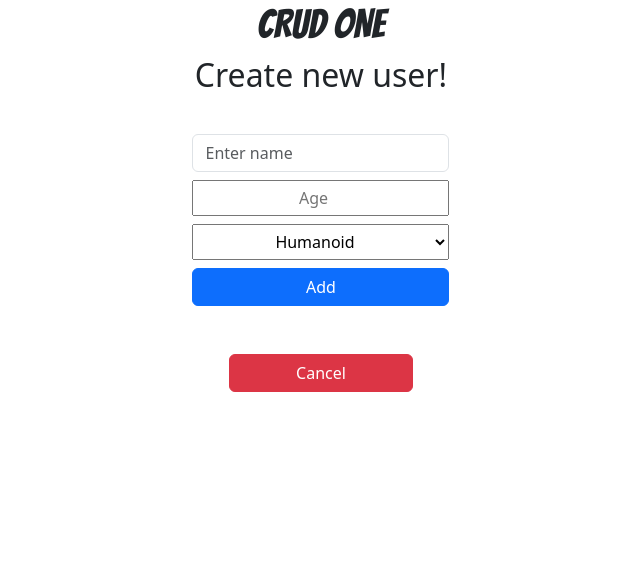
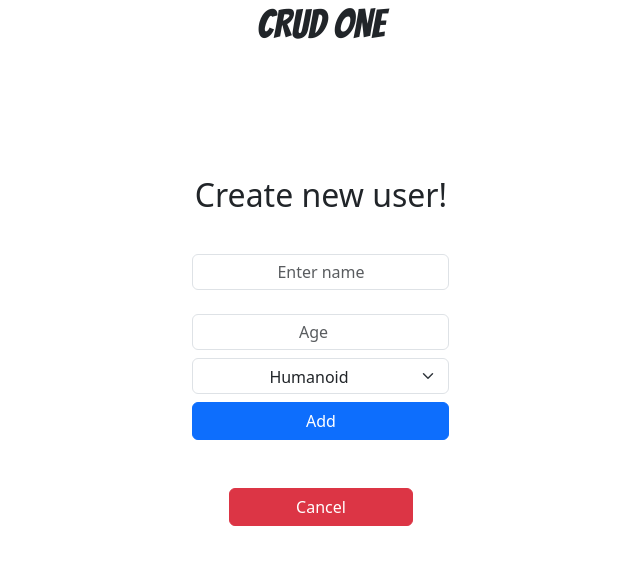
Before and after one commit to swhipz/butikk, a React (Create React App) app in the folder crud_one/crud_one/: page /create in a window 1280 px wide. Shown: the top 564 px of the page, without its empty margins (319-959 px from the left). Built offline with nearby package versions, Linux system fonts and the light colour scheme.

Commit message:
create-page done. bootstrap Form learned iguess

```diff
--- a/crud_one/crud_one/src/App.css
+++ b/crud_one/crud_one/src/App.css
@@ -21,6 +21,7 @@ h1{
   }
 }
 .content-display{
+  padding-top: 15vh;
   width: 48vw;
 
 }
--- a/crud_one/crud_one/src/components/Create.js
+++ b/crud_one/crud_one/src/components/Create.js
@@ -13,36 +13,44 @@ const Create = () => {
 
   const [name, setName] = useState("");
   const [age, setAge] = useState("");
+  const [type, setType] = useState("Humanoid");
 
   const history = useNavigate();
 
   const handleClickSubmitEvent = (e) => { //e stands for event, which we will call in the onClick
     console.log('add click detected')
 
-
     e.preventDefault(); //prevents reloading as a default
-
-
 
     const ids = uuid(); //idk what this does, tutorial says it makes a unique id
     let uni = ids.slice(0,8); //slices (copies) the indexed numbers
 
+
+    //find id of last item in array
+    // this is wrong const lastItem = [].length - 1;
+    let lastItemId = array.length;
+
+    const nextId = lastItemId + 1;
     // now we need to get the value that is inside usestate and push that to the JS object
 
     let a = name,
-        b = age;
+        b = age,
+        c = type;
 
     //make sure /check if usestate is empty
 
-    if (name === "" || age === ""){
+    if (name === "" || age === "" || type === ""){
       return ("Invalid input, or empty");
     }
     //this pushes the new shit to the array
-    array.push({ id: uni, Name: a, Age: b});
+    array.push({ id: nextId, Name: a, Age: b, Type: c});
     console.log("push complete");
+
+
 
     //return back to homepage after successful push
     history("/..");
+
   }
 
 
@@ -53,26 +61,44 @@ const Create = () => {
             <h2>Create new user!</h2>
         <div className="crud-input-wrapper" style={{width:"100%", height:"100%", padding:"1rem", display:"flex", gap:".5rem", alignItems:"center", justifyContent:"center"}}>
         <Form className="d-grid gap-2" style={{width:"100%", height:"100%", padding:"1rem", display:"flex", gap:".5rem", alignItems:"center", justifyContent:"center"}}>
-          <Form.Group>
+          <Form.Group className="mb-3">
             <FormControl onChange={(e)=> {
               setName(e.target.value)
             }}
             type="text"
             placeholder="Enter name"
             required
+            style={{ height: "2.25rem", textAlign:"center"}}
             />
           </Form.Group>
-        <input type="number" name="ageInput" id="ageInput" placeholder='Age' style={{textAlign:"center",  height: "2.25rem"}} />
-        <select name="typeInput" id="typeInput" placeholder="Type" style={{ height: "2.25rem", textAlign:"center"}}>
-          <option value="Humanoid">Humanoid</option>
-          <option value="Kanine">Kanine</option>
-          <option value="other">Other</option>
+          <Form.Group>
+            <Form.Control
+            onChange={(e)=>{
+              setAge(e.target.value)
+            }}
+            style={{ height: "2.25rem", textAlign:"center"}}
+             type="number"
+             required
+             placeholder="Age"
+             min={0}
+            />
+          </Form.Group>
+          <Form.Group>
+          <select className="form-select"
+            onChange={(e)=> {
+              setType(e.target.value)
+            }}
+          name="typeInput" id="typeInput" placeholder="Type" style={{ height: "2.25rem", textAlign:"center"}}>
+            <option value="Humanoid">Humanoid</option>
+            <option value="Kanine">Kanine</option>
+            <option value="other">Other</option>
         </select>
+          </Form.Group>
         <Button id="add-Button" onClick={(e)=>{handleClickSubmitEvent(e)}} variant="primary" style={{position:"relative"}}>Add</Button>
        </Form>
         </div>
       </div>
-        <Link to="/.."><Button variant="danger" style={{margin: "1rem", width:"30%"}}>Cancel </Button></Link>
+        <Link to="/.."><Button variant="danger" style={{margin: "1rem", width:"30%"}}>Cancel</Button></Link>
 
 
 </>
--- a/crud_one/crud_one/src/components/Home.js
+++ b/crud_one/crud_one/src/components/Home.js
@@ -17,7 +17,9 @@ const Home = () => {
         localStorage.setItem("Name", name);
         localStorage.setItem("Age", age);
         localStorage.setItem("Type", type);
+
     }
+
     const deleteID = (id) => {
         let i = array.map(function(e){return e.id}).indexOf(id);
         array.splice(i, 1);
@@ -32,17 +34,18 @@ const Home = () => {
         <Table striped bordered hover responsive className="shadow-sm">
         <thead className="thead-dark">
                     <tr>
+                        <th>id</th>
                         <th>Name</th>
                         <th>Age</th>
                         <th>Type</th>
                         <th>Actions</th>
-
                     </tr>
                 </thead>
                 <tbody>
                     {array.map((item,index) => {
                         return(
                             <tr key={index}>
+                                <td>{item.id}</td>
                                 <td>{item.Name}</td>
                                 <td>{item.Age}</td>
                                 <td>{item.Type}</td>
@@ -61,6 +64,7 @@ const Home = () => {
 
         <Link to="/create" ><Button style={{width:"100%"}}>Create new user</Button></Link>
 
+
         </>
     )
 
```
